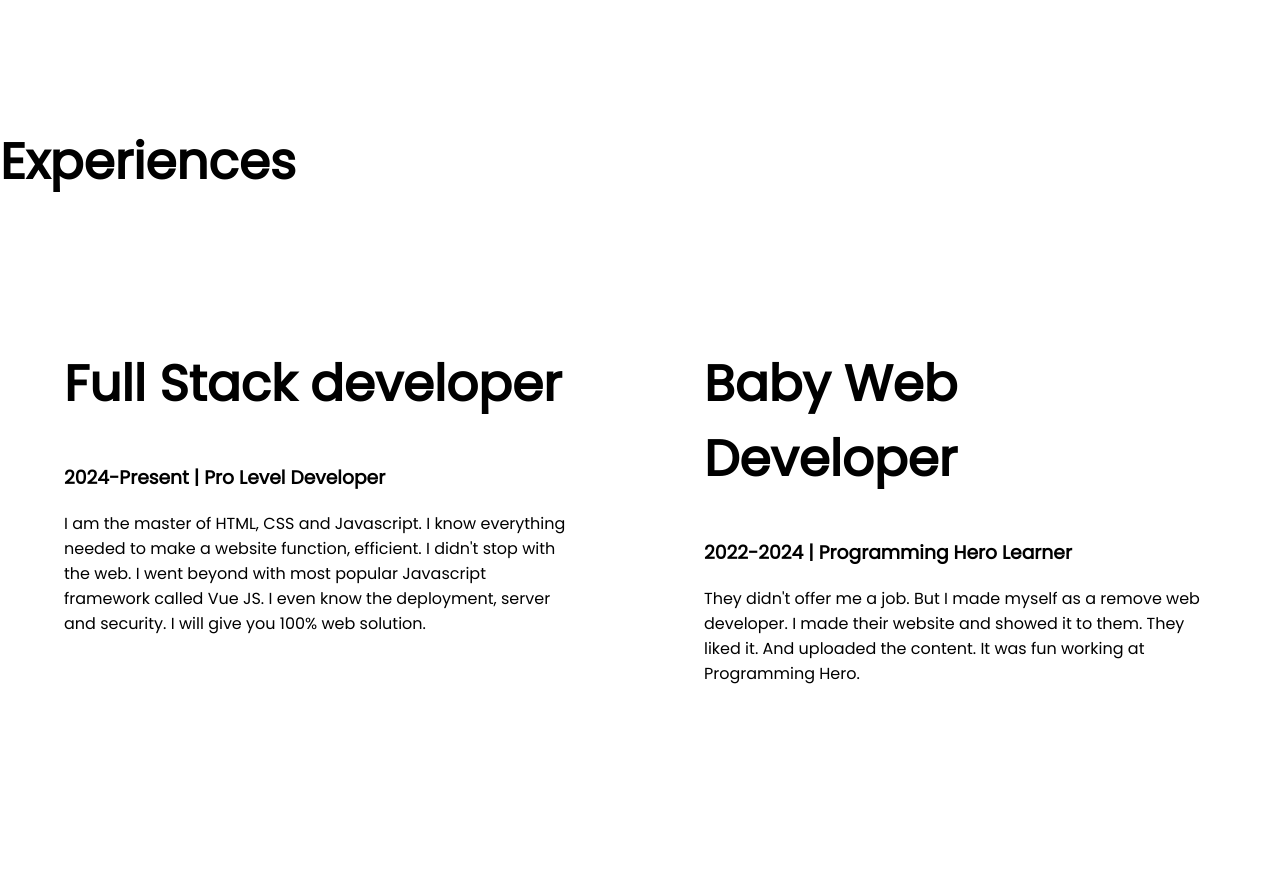
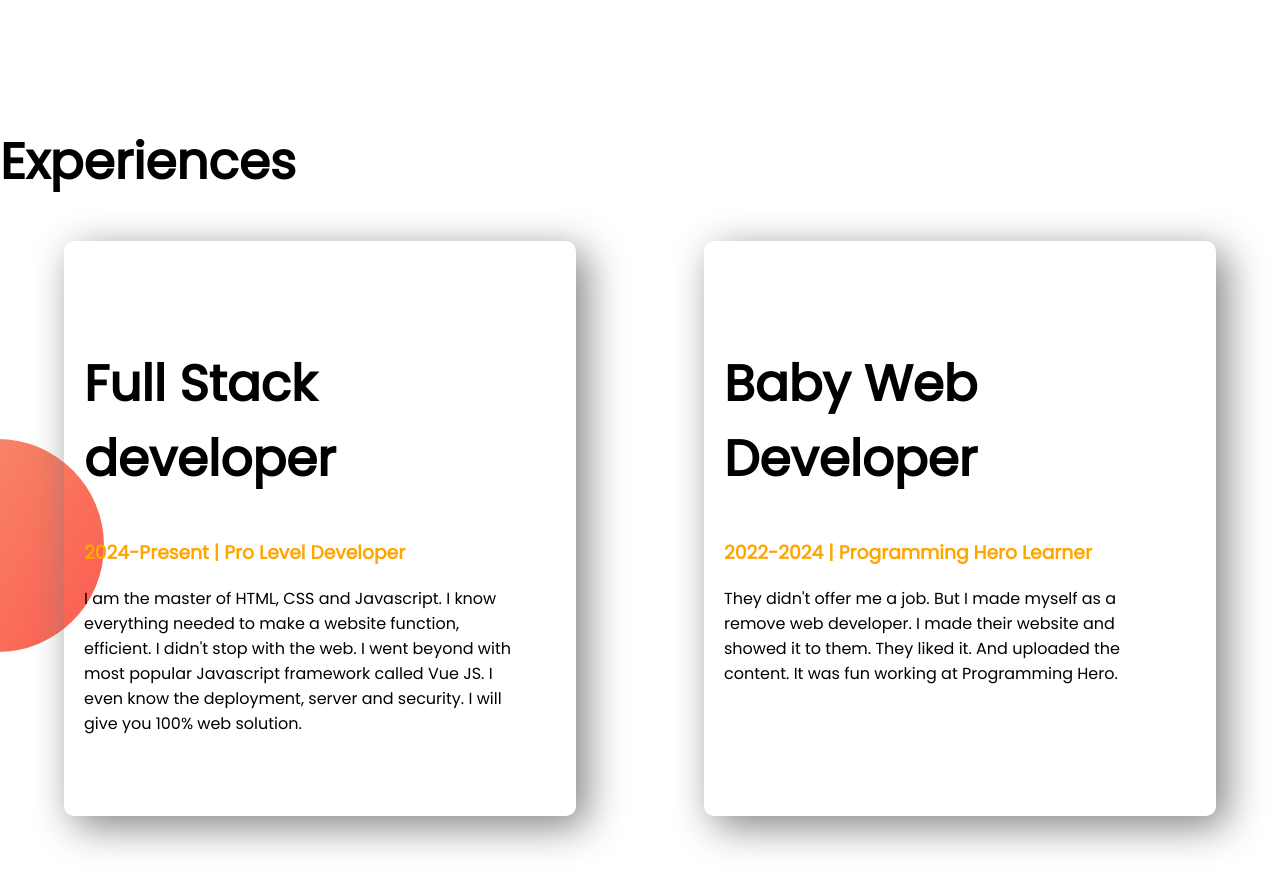
Before and after one commit to israttuli/developer-portfoil, a plain HTML site: page index.html in a window 1280 px wide. Shown: the part 1580-2470 px from the top of the page. Drawn offline with Linux system fonts and the light colour scheme.

Commit message:
background-image added

```diff
--- a/index.html
+++ b/index.html
@@ -48,17 +48,17 @@
     <section class="experience-area">
         <h1>Experiences</h1>
         <div class="flexible-container">
-            <div class="half-width">
+            <div class="half-width experience-item">
                 <h1>Full Stack developer</h1>
-                <h3>2024-Present | Pro Level Developer</h3>
+                <h3 class="orange-color">2024-Present | Pro Level Developer</h3>
                 <p>I am the master of HTML, CSS and Javascript. I know everything needed to make a website function,
                     efficient. I didn't stop with the web. I went beyond with most popular Javascript framework called
                     Vue
                     JS. I even know the deployment, server and security. I will give you 100% web solution.</p>
             </div>
-            <div class="half-width">
+            <div class="half-width experience-item">
                 <h1> Baby Web Developer</h1>
-                <h3>2022-2024 | Programming Hero Learner</h3>
+                <h3 class="orange-color">2022-2024 | Programming Hero Learner</h3>
                 <p>They didn't offer me a job. But I made myself as a remove web developer. I made their website and
                     showed
                     it to them. They liked it. And uploaded the content. It was fun working at Programming Hero.</p>
--- a/style.css
+++ b/style.css
@@ -5,6 +5,10 @@
 
 h1 {
     font-size: 50px;
+}
+
+h2 {
+    font-size: 40px;
 }
 
 span {
@@ -44,3 +48,24 @@
     background-repeat: no-repeat;
     background-position: right;
 }
+
+.orange-color {
+    color: orange;
+}
+
+.experience-item {
+    width: 40%;
+    margin-left: 5%;
+    margin-right: 5%;
+    padding-left: 20px;
+    border-radius: 10px;
+
+    box-shadow: 10px 10px 40px gray;
+
+}
+
+.experience-area {
+    background-image: url(images/exp-bg.png);
+    background-repeat: no-repeat;
+    background-position: left;
+}
```
